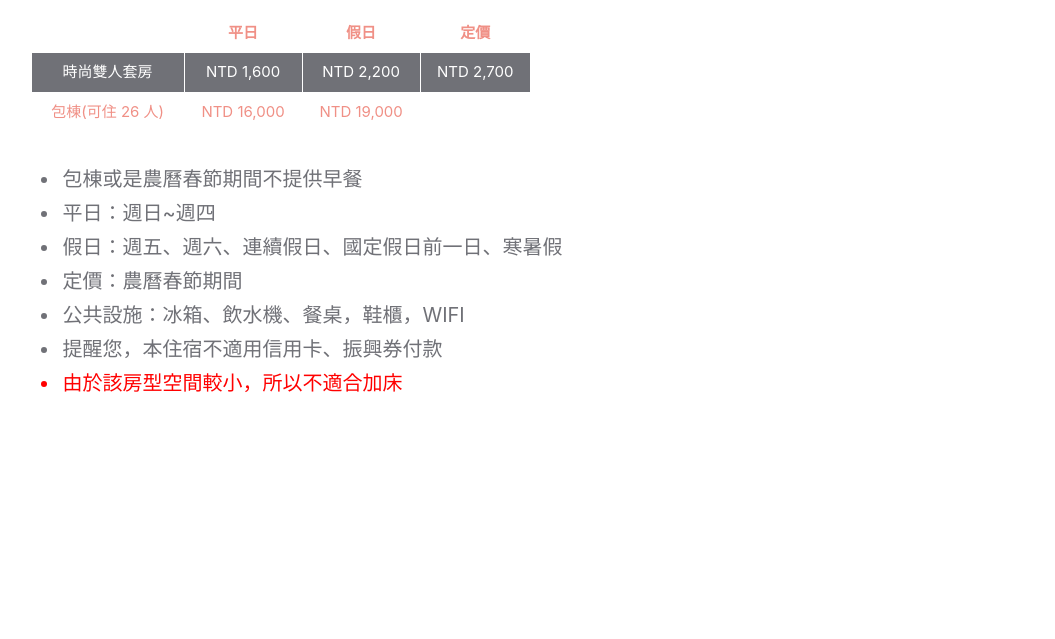
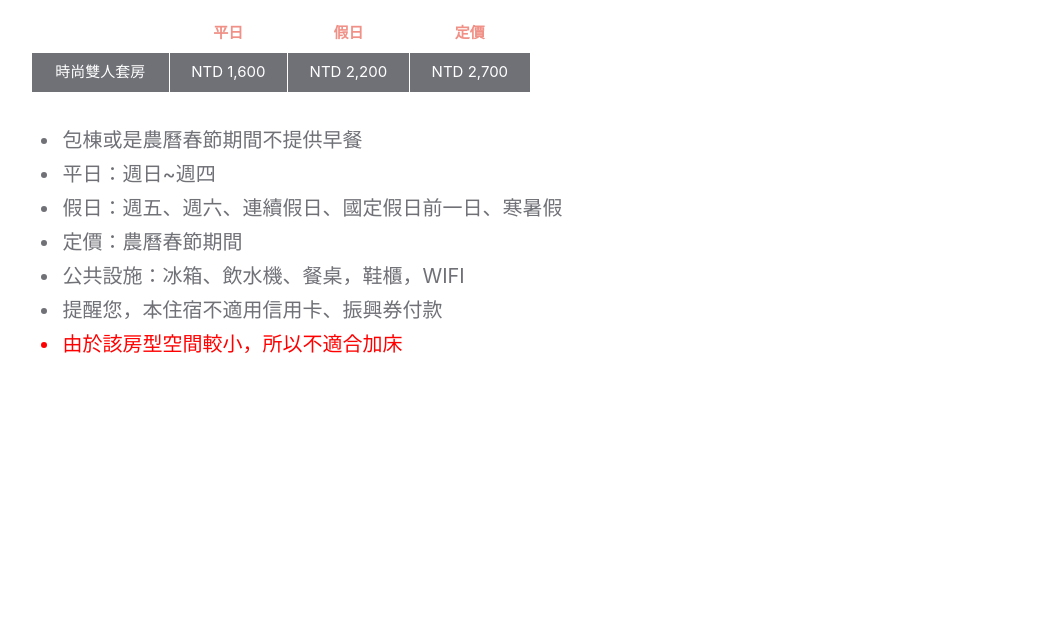
Before and after one commit to Fatmylin/smile309, a website: page room.html in a window 1280 px wide. Shown: the part 1054-1693 px from the top of the page, without its empty margins (128-1183 px from the left). Drawn offline with nearby package versions, Linux system fonts and the light colour scheme.

Commit message:
update: room

```diff
--- a/room.html
+++ b/room.html
@@ -47,12 +47,6 @@
           <td>NTD 1,600</td>
           <td>NTD 2,200</td>
           <td>NTD 2,700</td>
-        </tr>
-        <tr>
-          <td>包棟(可住 26 人)</td>
-          <td>NTD 16,000</td>
-          <td>NTD 19,000</td>
-          <td></td>
         </tr>
       </table>
       <ul>
@@ -130,12 +124,6 @@
           <td>NTD 1,800</td>
           <td>NTD 2,400</td>
           <td>NTD 3,200</td>
-        </tr>
-        <tr>
-          <td>包棟(可住 26 人)</td>
-          <td>NTD 16,000</td>
-          <td>NTD 19,000</td>
-          <td></td>
         </tr>
         <tr>
           <td>加床</td>
@@ -223,12 +211,6 @@
           <td>NTD 2,200</td>
           <td>NTD 2,600</td>
           <td>NTD 3,700  </td>
-        </tr>
-        <tr>
-          <td>包棟(可住 26 人)</td>
-          <td>NTD 16,000</td>
-          <td>NTD 19,000</td>
-          <td></td>
         </tr>
         <tr>
           <td>加床</td>
```
